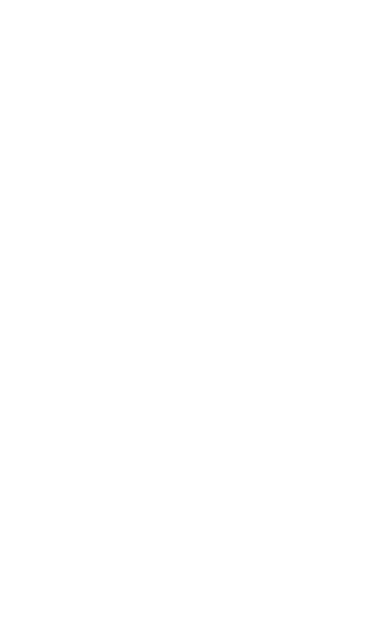
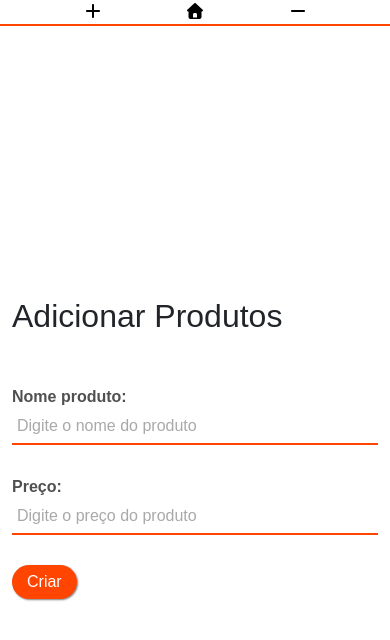
Before and after one commit to ThiagoAndrade92/store, a React (Vite) app: page /store/createProducts in a window 390 px wide. Before the commit this address had no page. Shown: the top 640 px of the page. Built offline with nearby package versions, Linux system fonts and the light colour scheme.

Commit message:
NavMobile

```diff
--- a/package.json
+++ b/package.json
@@ -16,7 +16,7 @@
     "@fortawesome/free-brands-svg-icons": "^7.1.0",
     "@fortawesome/free-regular-svg-icons": "^7.1.0",
     "@fortawesome/free-solid-svg-icons": "^7.1.0",
-    "@fortawesome/react-fontawesome": "^3.0.2",
+    "@fortawesome/react-fontawesome": "^3.1.0",
     "bootstrap": "^5.3.8",
     "react": "^19.1.1",
     "react-dom": "^19.1.1",
--- /dev/null
+++ b/src/components/NavMobile/NavMobile.module.css
@@ -0,0 +1,13 @@
+.nav {
+   border-bottom: 2px solid #ff4500;
+   max-width: 768px;
+   margin: 0 auto;
+}
+
+.nav a {
+   text-decoration: none;
+}
+
+.icon  {
+   color: black;
+}
--- /dev/null
+++ b/src/components/NavMobile/index.jsx
@@ -0,0 +1,30 @@
+//Css
+import style from './NavMobile.module.css';
+
+//React router
+import { NavLink } from 'react-router-dom';
+
+//Awesome
+import { FontAwesomeIcon } from '@fortawesome/react-fontawesome';
+//Icon
+import { faBan, faHome, faMinus, faPlus, faPlusCircle, faTimes, faTrash, faTrashAlt } from '@fortawesome/free-solid-svg-icons';
+
+export const NavMobile = () => {
+
+
+   return (
+      <nav className={`${style.nav} d-flex align-items-center justify-content-evenly d-md-none`}>
+            <NavLink to='/createProducts' >
+               <FontAwesomeIcon icon={faPlus} className={`${style.icon}`}/>
+            </NavLink>
+
+            <NavLink to={'/'} >
+               <FontAwesomeIcon icon={faHome} className={`${style.icon}`}/>
+            </NavLink>
+
+            <NavLink to={'/removeProduct'} >
+               <FontAwesomeIcon icon={faMinus} className={`${style.icon}`}/>
+            </NavLink>
+      </nav>
+   )
+};
--- a/src/templates/Mobile/index.jsx
+++ b/src/templates/Mobile/index.jsx
@@ -5,15 +5,17 @@
 import { AddProduct } from "../../pages/AddProduct";
 import { Products } from "../../pages/Products";
 import { Cart } from "../../pages/Cart";
+import { NavMobile } from "../../components/NavMobile";
 
 export const Mobile = () => {
 
 
    return (
       <>
+      <NavMobile />
          <Routes>
             <Route path="/" element={<Products />} />
-            <Route path="/addProducts" element={<AddProduct />} />
+            <Route path="/createProducts" element={<AddProduct />} />
             <Route path='/cart' element={<Cart />} />
          </Routes>
       </>
```
Also changed, not shown: src/App.jsx (+5 -3 lines), 1 other file (tests, documents, lock files or other folders).
